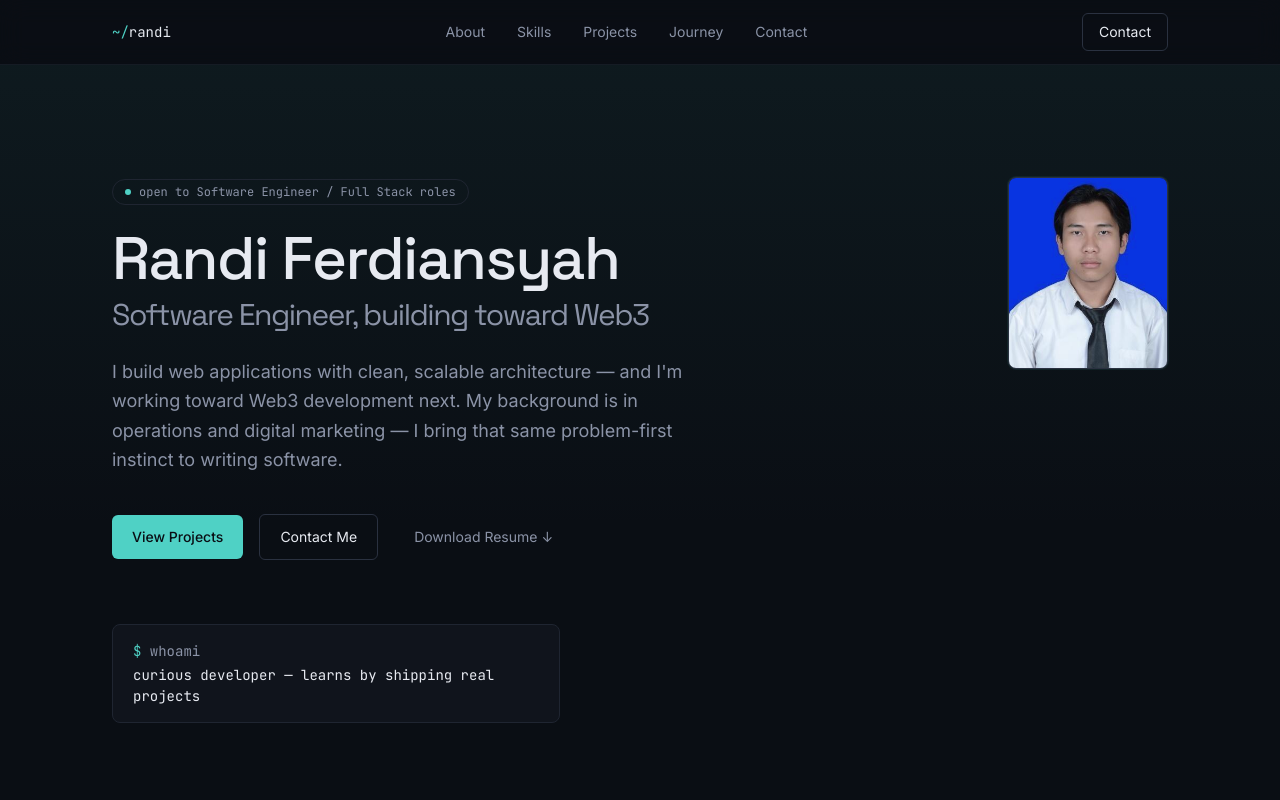
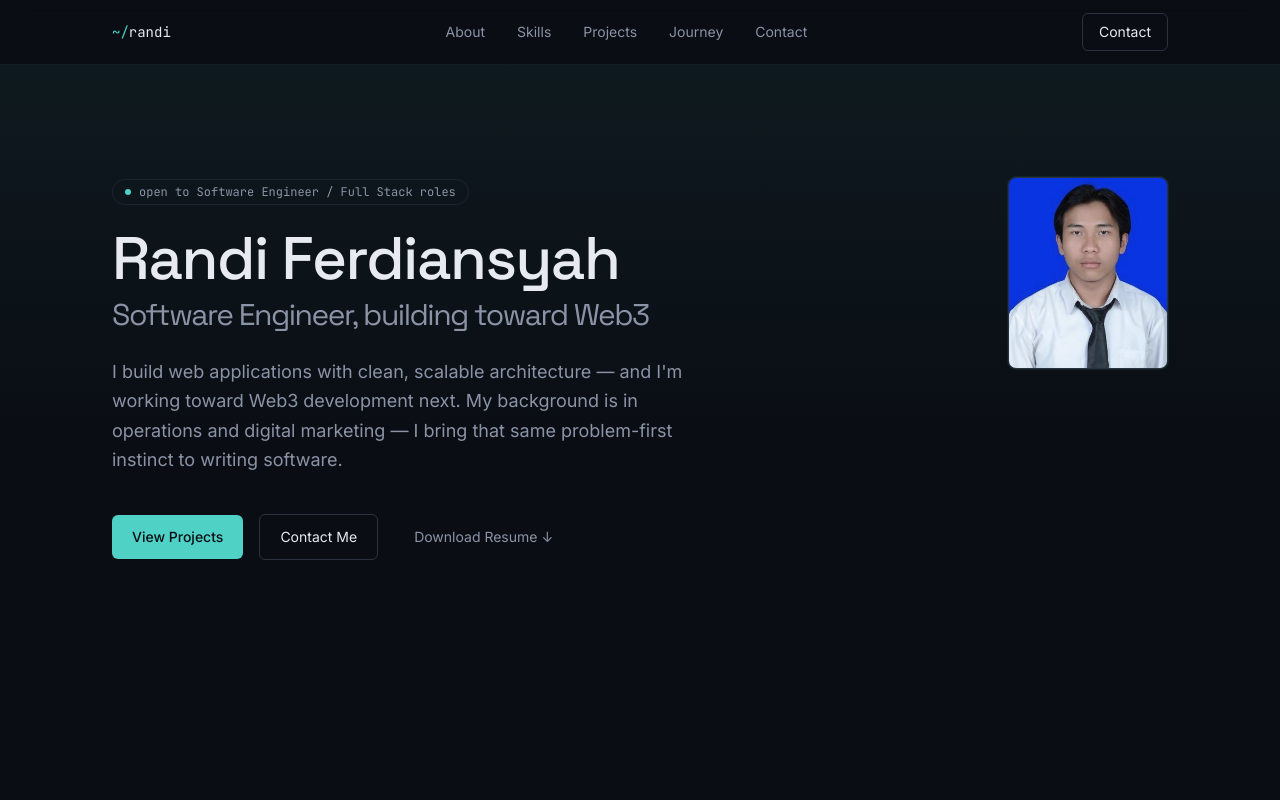
Before and after one commit to randiferdiansyah05-ops/portfolio, a Next.js app: page / in a window 1280 px wide. Shown: the top 800 px of the page. Built offline with nearby package versions, Linux system fonts and the light colour scheme.

Commit message:
update hero

```diff
--- a/src/components/sections/Hero.tsx
+++ b/src/components/sections/Hero.tsx
@@ -39,15 +39,7 @@ export function Hero() {
               </Button>
             </div>
 
-            <div className="mt-16 max-w-md rounded-lg border border-border bg-canvas-raised px-5 py-4 font-mono text-sm text-ink-muted">
-              <p>
-                <span className="text-signal">$</span> whoami
-              </p>
-              <p className="mt-1 text-ink">
-                curious developer — learns by shipping real projects
-                <span className="ml-1 inline-block h-4 w-[2px] translate-y-[3px] animate-blink bg-signal" />
-              </p>
-            </div>
+
           </div>
 
           <div className="flex justify-start md:justify-end">
```
